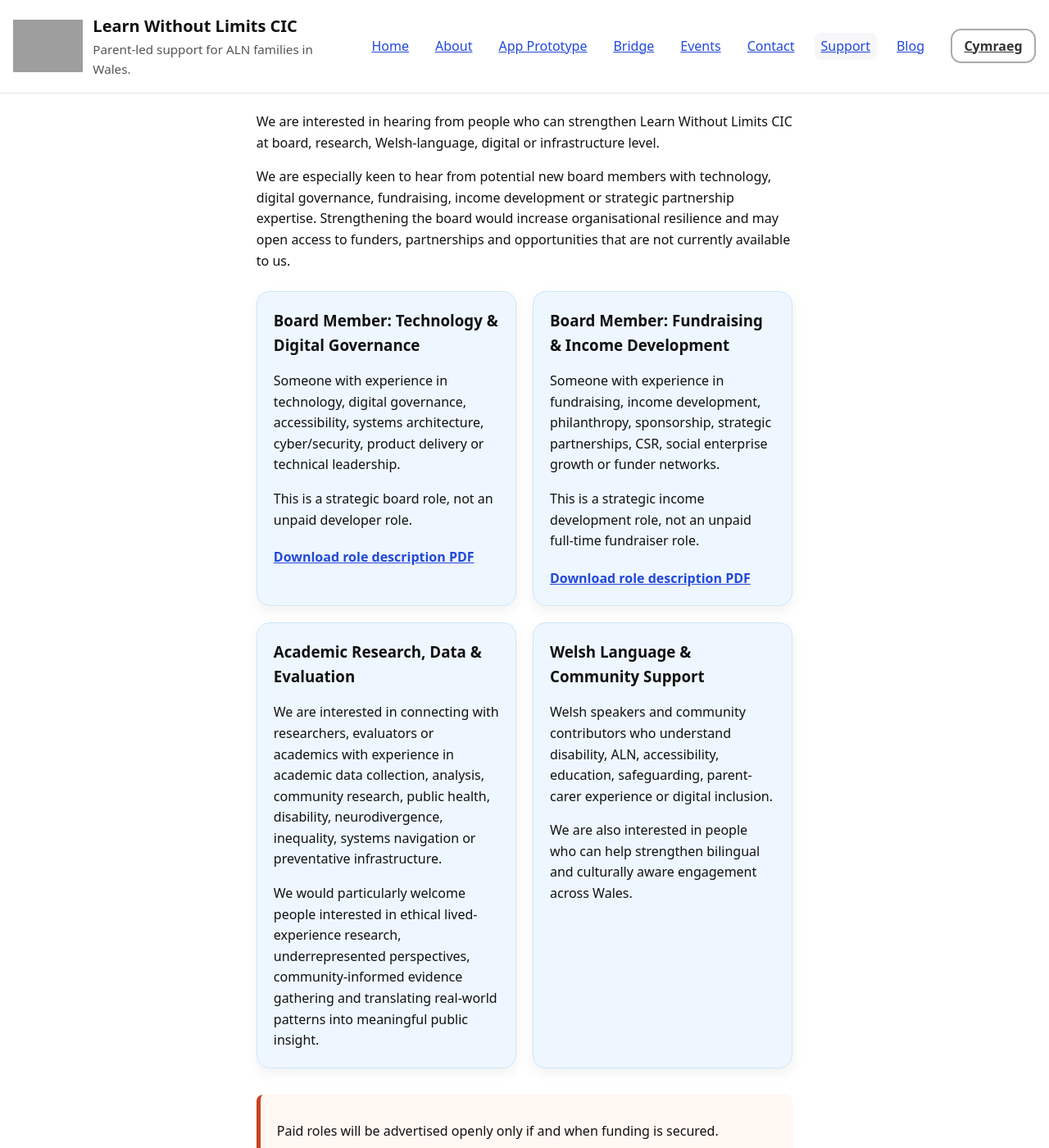
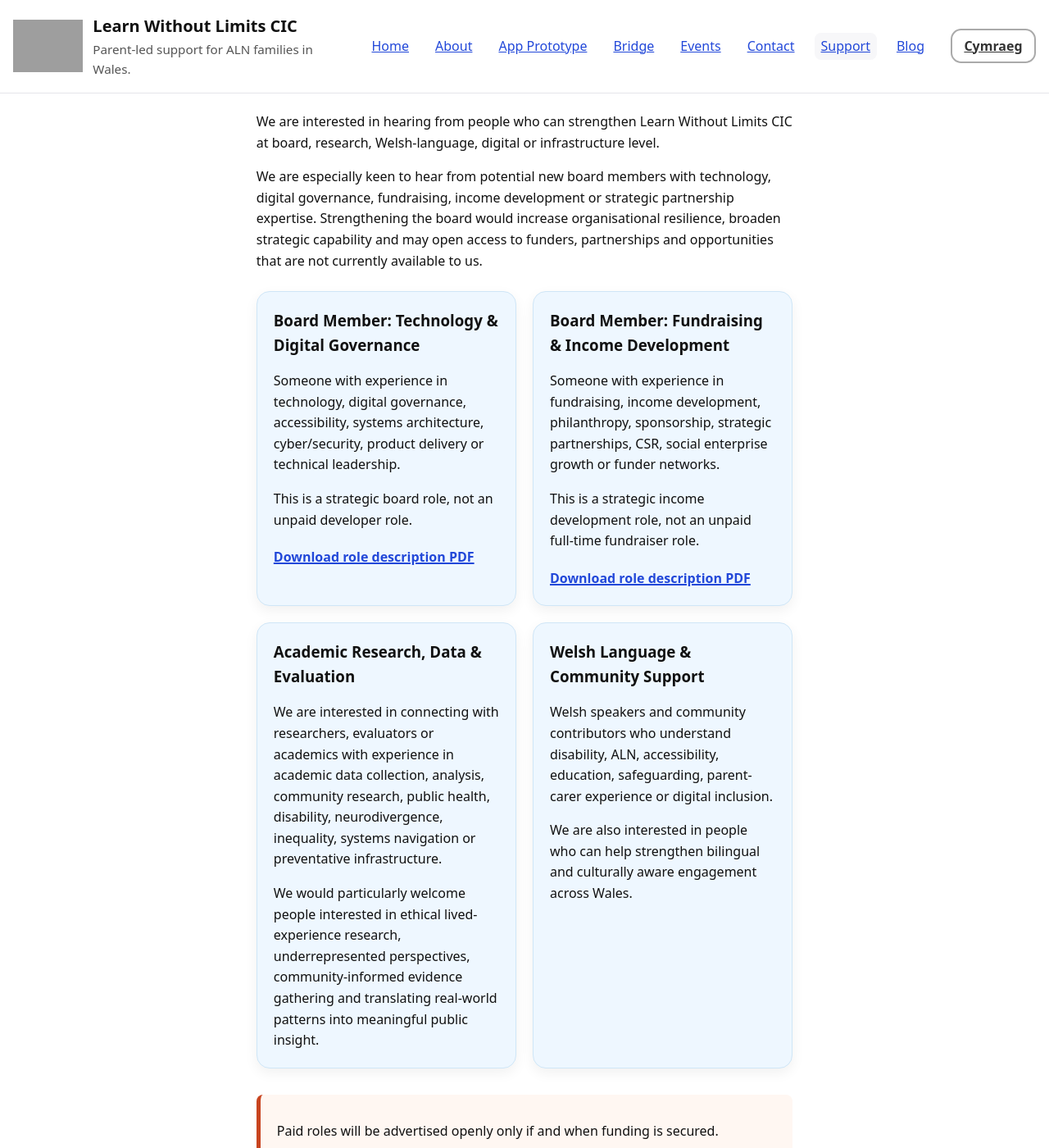
Before and after one commit to StephShobiye/learnwithoutlimitscic.github.io, a Jekyll site: the page support.en.html, which Jekyll copies as it is, in a window 1280 px wide and 1400 px high, scrolled down 924 px. Shown: the whole window at 82% size. Built offline with Jekyll 4.4.1, drawn with Linux system fonts in a browser that asks for light colours; grey boxes are pictures that could not be loaded.

Commit message:
Update support.en.html
refine intro paragraph and add css to improve pdf link appearance

```diff
--- a/support.en.html
+++ b/support.en.html
@@ -79,6 +79,7 @@
       display: inline-block;
       margin-top: 0.5rem;
       font-weight: 700;
+      text-decoration-thickness: 0.12rem;
     }
 
     .notice-box {
@@ -171,7 +172,7 @@
       </p>
 
       <p>
-        We are especially keen to hear from potential new board members with technology, digital governance, fundraising, income development or strategic partnership expertise. Strengthening the board would increase organisational resilience and may open access to funders, partnerships and opportunities that are not currently available to us.
+        We are especially keen to hear from potential new board members with technology, digital governance, fundraising, income development or strategic partnership expertise. Strengthening the board would increase organisational resilience, broaden strategic capability and may open access to funders, partnerships and opportunities that are not currently available to us.
       </p>
 
       <div class="support-card-grid" aria-label="Strategic people we are looking for">
@@ -206,6 +207,7 @@
           <p>
             We are interested in connecting with researchers, evaluators or academics with experience in academic data collection, analysis, community research, public health, disability, neurodivergence, inequality, systems navigation or preventative infrastructure.
           </p>
+
           <p>
             We would particularly welcome people interested in ethical lived-experience research, underrepresented perspectives, community-informed evidence gathering and translating real-world patterns into meaningful public insight.
           </p>
@@ -216,6 +218,7 @@
           <p>
             Welsh speakers and community contributors who understand disability, ALN, accessibility, education, safeguarding, parent-carer experience or digital inclusion.
           </p>
+
           <p>
             We are also interested in people who can help strengthen bilingual and culturally aware engagement across Wales.
           </p>
@@ -226,6 +229,7 @@
         <p>
           Paid roles will be advertised openly only if and when funding is secured.
         </p>
+
         <p>
           We are also recruiting Community Champions and Public Engagement Volunteers through our Bridge pathway.
           <a href="/bridge.en.html#current-opportunities">View current Bridge opportunities</a>.
```
